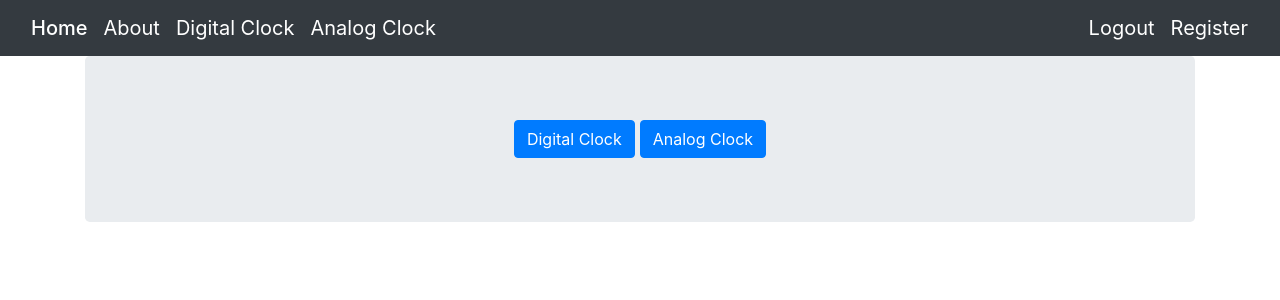
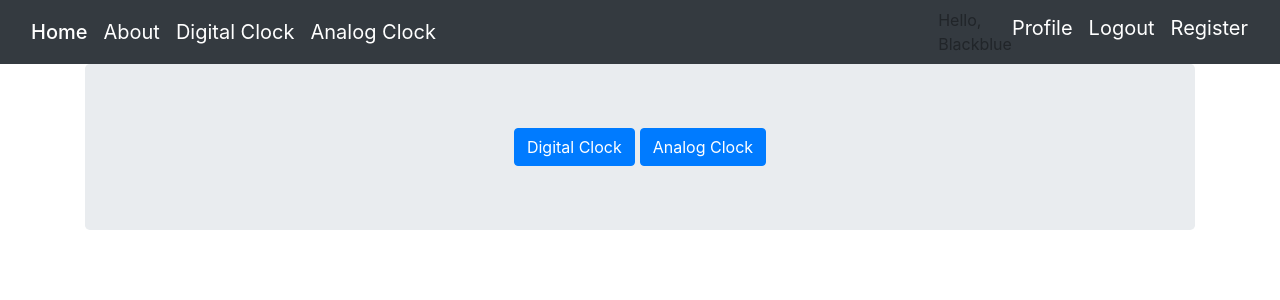
Before and after one commit to SolokiAbbas/profile-creator, a Django app: page / in a window 1280 px wide. Shown: the top 300 px of the page. Run offline with Django 3.2, Linux system fonts and the light colour scheme; a user stored in the database is signed in; some libraries are stand-ins or nearby versions.

```diff
--- a/clocks/accounts/urls.py
+++ b/clocks/accounts/urls.py
@@ -6,5 +6,6 @@ app_name = 'accounts'
 urlpatterns = [
     url(r'^register', views.register, name='register'),
     url(r'^user_login/', views.user_login, name='user_login'),
+    url(r'^profile_detail/$', views.current_user, name='profile_detail'),
 
 ]
--- a/clocks/accounts/views.py
+++ b/clocks/accounts/views.py
@@ -1,10 +1,13 @@
 from django.shortcuts import render
 from accounts.forms import UserForm
+from . import models
+from django.contrib.auth.models import User
 
 from django.contrib.auth import authenticate, login, logout
 from django.http import HttpResponseRedirect, HttpResponse
 from django.core.urlresolvers import reverse
 from django.contrib.auth.decorators import login_required
+from django.views.generic import View, DetailView
 
 # Create your views here.
 def index(request):
@@ -41,6 +44,14 @@ def register(request):
     return render(request, 'accounts/register.html',
                         {'user_form':user_form, 'registered': registered})
 
+@login_required
+def current_user(request):
+    current = request.user
+    # profile = User.objects.get(username=current.username)
+    bio = models.UserProfile.objects.all().filter(user=current)
+    print(models.UserProfile.objects.all().filter(user=current))
+    return render(request,'accounts/profile_detail.html',{"username":current.username,
+                                                            "email":current.email,})
 
 def user_login(request):
 
@@ -57,3 +68,8 @@ def user_login(request):
             return render(request, 'accounts/user_login.html', {"errors":"Invalid", "username":username})
     else:
         return render(request, 'accounts/user_login.html', {})
+
+class ProfileDetail(DetailView):
+    context_object_name = 'profile_detail'
+    model = models.UserProfile
+    template_name = 'accounts/profile_detail.html'
--- a/clocks/clocks/settings.py
+++ b/clocks/clocks/settings.py
@@ -129,3 +129,4 @@ STATIC_URL = '/static/'
 STATICFILES_DIRS = [STATIC_DIR,]
 
 LOGIN_URL = '/accounts/user_login'
+LOGOUT_REDIRECT_URL = '/'
--- a/clocks/templates/accounts/register.html
+++ b/clocks/templates/accounts/register.html
@@ -1,5 +1,5 @@
 {% extends "base.html" %}
-
+{% load staticfiles %}
 {% block body_block %}
   <div class="jumbotron">
     {% if registered %}
--- a/clocks/templates/accounts/user_login.html
+++ b/clocks/templates/accounts/user_login.html
@@ -1,5 +1,5 @@
 {% extends "base.html" %}
-
+{% load staticfiles %}
 {% block body_block %}
   <div class="jumbotron button-container">
     <form class="form-group" action="{% url 'accounts:user_login' %}" method="POST">
--- a/clocks/templates/base.html
+++ b/clocks/templates/base.html
@@ -12,6 +12,7 @@
     <link rel="stylesheet" href="https://maxcdn.bootstrapcdn.com/bootstrap/4.0.0/css/bootstrap.min.css" integrity="sha384-Gn5384xqQ1aoWXA+058RXPxPg6fy4IWvTNh0E263XmFcJlSAwiGgFAW/dAiS6JXm" crossorigin="anonymous">
     <script src="https://maxcdn.bootstrapcdn.com/bootstrap/4.0.0/js/bootstrap.min.js" integrity="sha384-JZR6Spejh4U02d8jOt6vLEHfe/JQGiRRSQQxSfFWpi1MquVdAyjUar5+76PVCmYl" crossorigin="anonymous"></script>
     <link rel="stylesheet" href="{% static 'master.css' %}">
+    <link rel="stylesheet" href="http://code.ionicframework.com/ionicons/2.0.1/css/ionicons.min.css">
   </head>
   <body>
     <nav class='navbar navbar-expand-md navbar-dark bg-dark navbar-static-top'>
@@ -27,6 +28,8 @@
         <div class="nav-container">
           <ul class='nav-inline navbar-nav '>
             {% if user.is_authenticated %}
+            <li>Hello, {{ user.username.title }}</li>
+            <li><a class='navbar-brand' href="{% url 'accounts:profile_detail' %}">Profile</a></li>
             <li><a class='navbar-brand' href="{% url 'logout' %}">Logout</a></li>
             {% else %}
             <li><a class='navbar-brand' href="{% url 'accounts:user_login' %}">Login</a></li>
--- a/clocks/templates/index.html
+++ b/clocks/templates/index.html
@@ -1,5 +1,5 @@
 {% extends "base.html" %}
-
+{% load staticfiles %}
 {% block body_block %}
   <div class="jumbotron button-container">
     <a class="btn btn-primary buttons" href="{% url 'digital' %}" role="button">Digital Clock</a>
```
Also changed, not shown: clocks/templates/accounts/profile_detail.html (added, +11 -0 lines), clocks/db.sqlite3.
